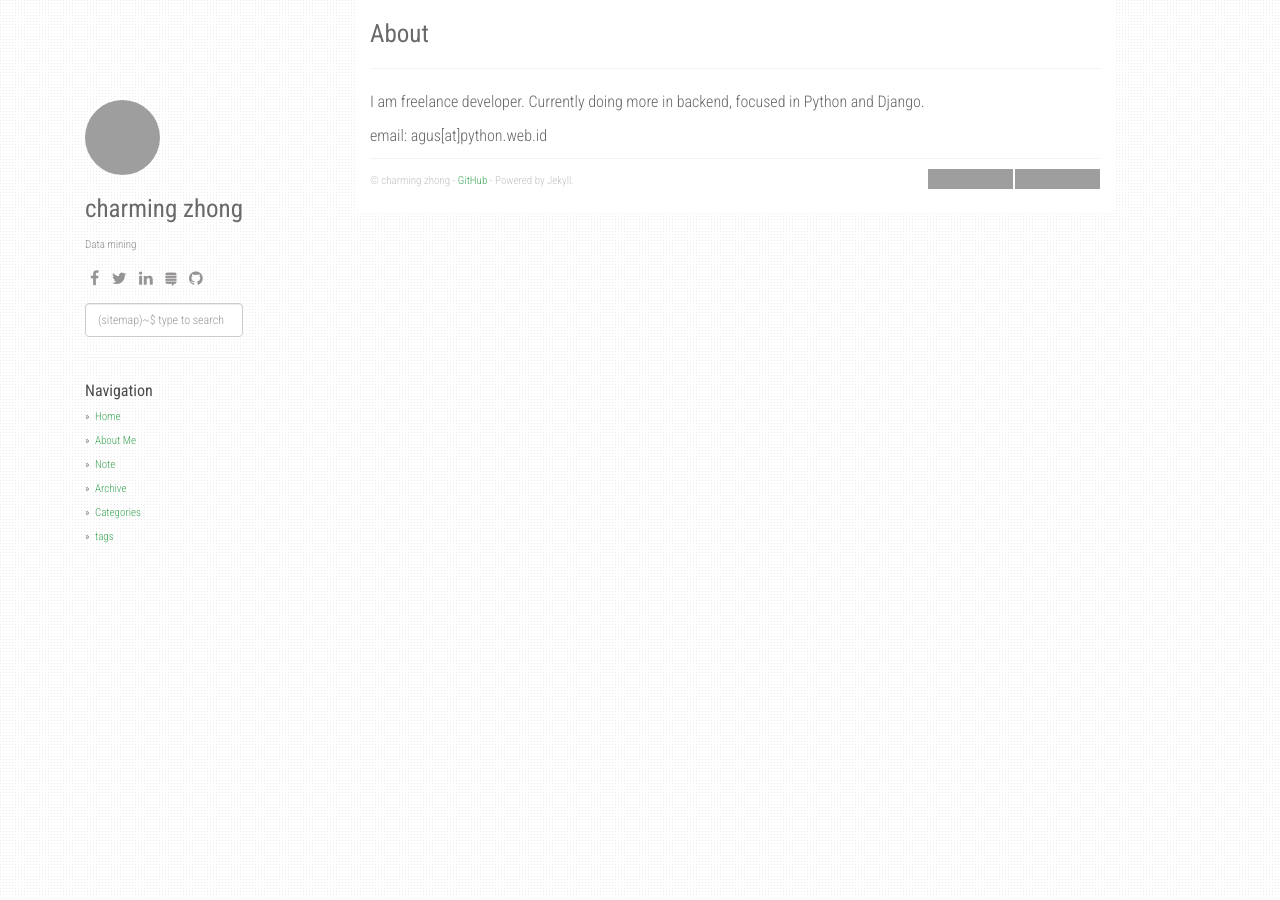
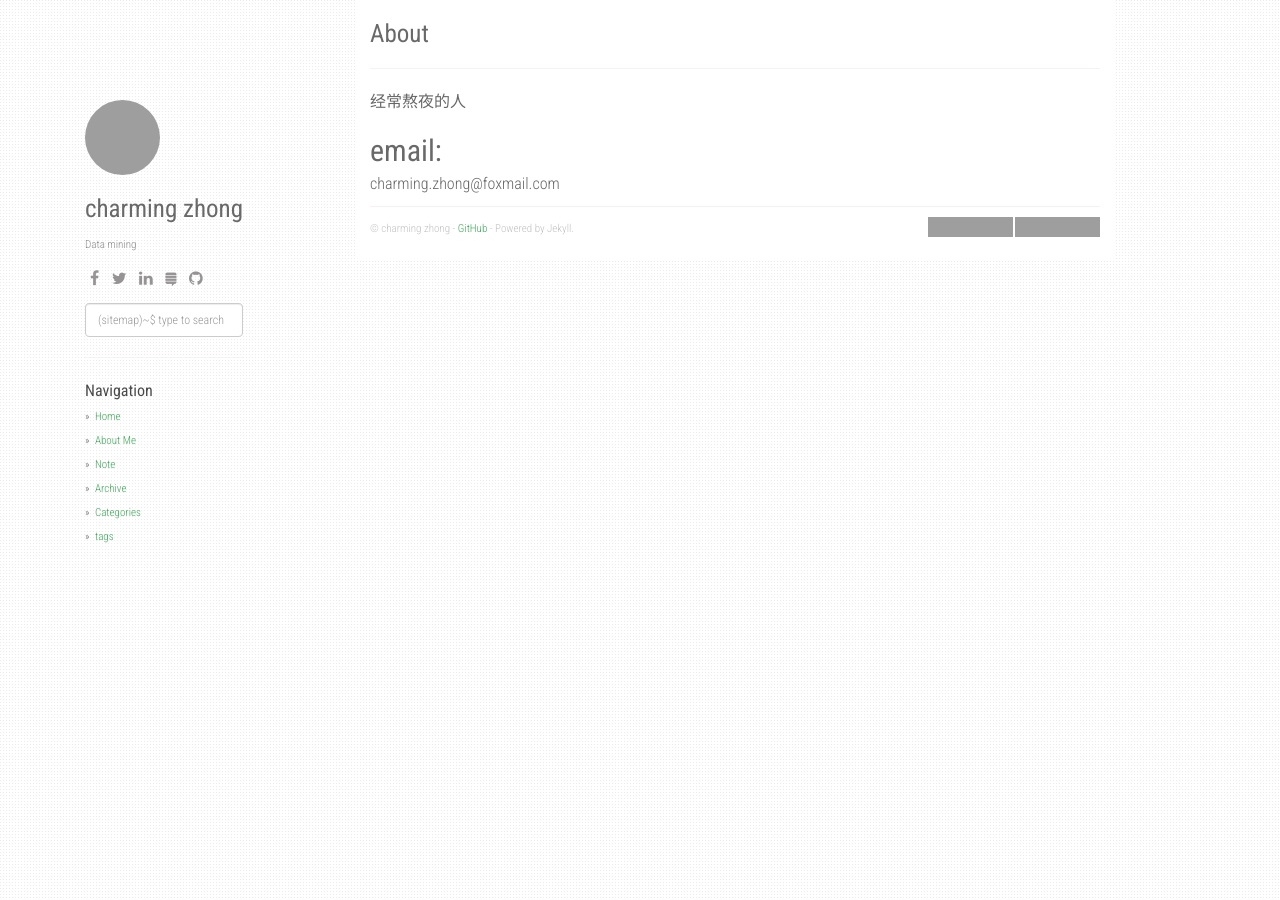
Before and after one commit to bfjm/bfjm.github.io, a Jekyll site: the page built from about.md, in a window 1280 px wide. Built offline with Jekyll 4.4.1, drawn with Linux system fonts in a browser that asks for light colours; nearby versions of some CDN libraries; grey boxes are pictures that could not be loaded.

Commit message:
1808210309

```diff
--- a/about.md
+++ b/about.md
@@ -4,6 +4,8 @@ title: About
 permalink: /about/
 ---
 
-I am freelance developer. Currently doing more in backend, focused in Python and Django.
+经常熬夜的人
 
-email: agus[at]python.web.id
+email:
+-
+charming.zhong@foxmail.com
```
Also changed, not shown: _posts/2018-05-13-innocamp区域赛.md (+4 -4 lines), 1 other file.
